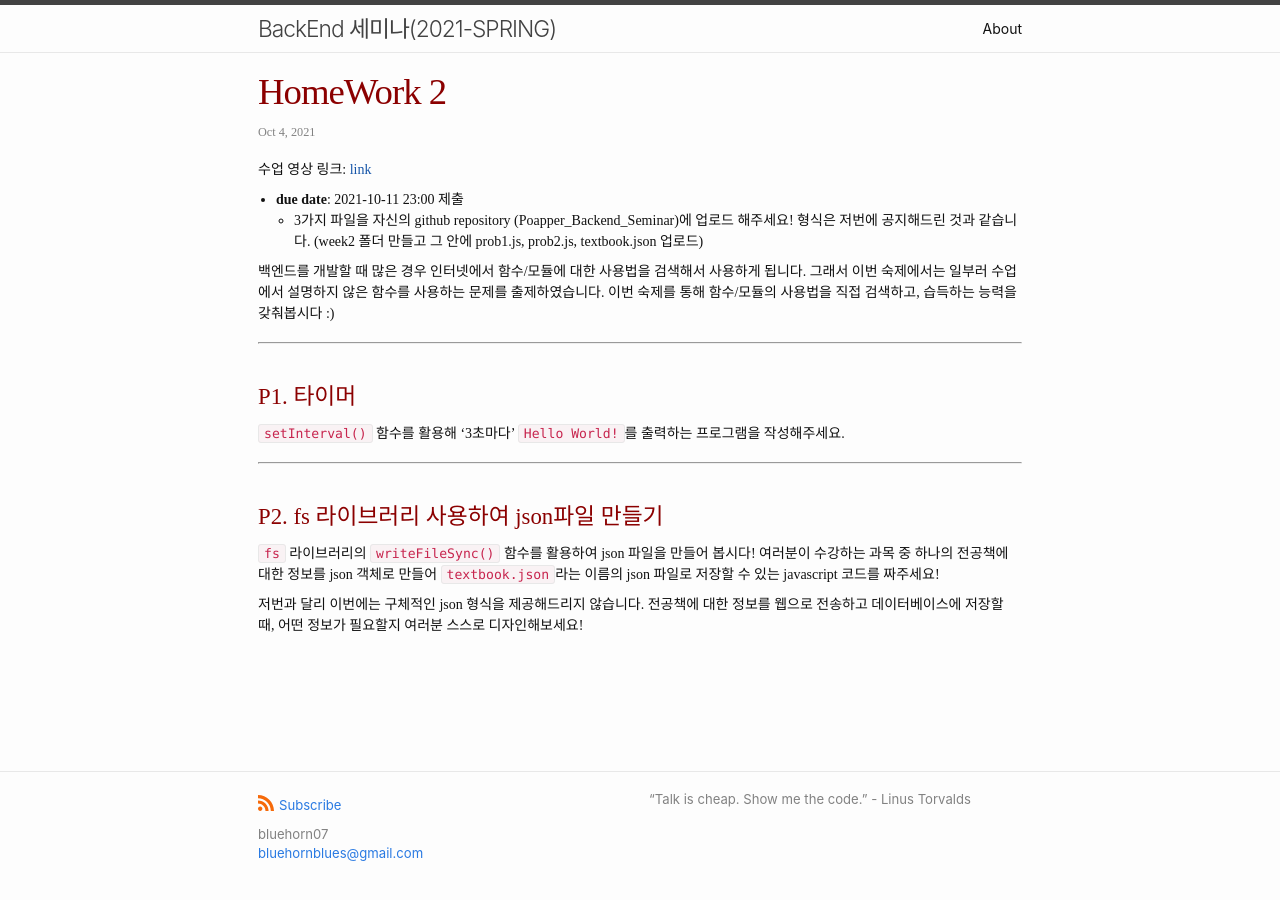
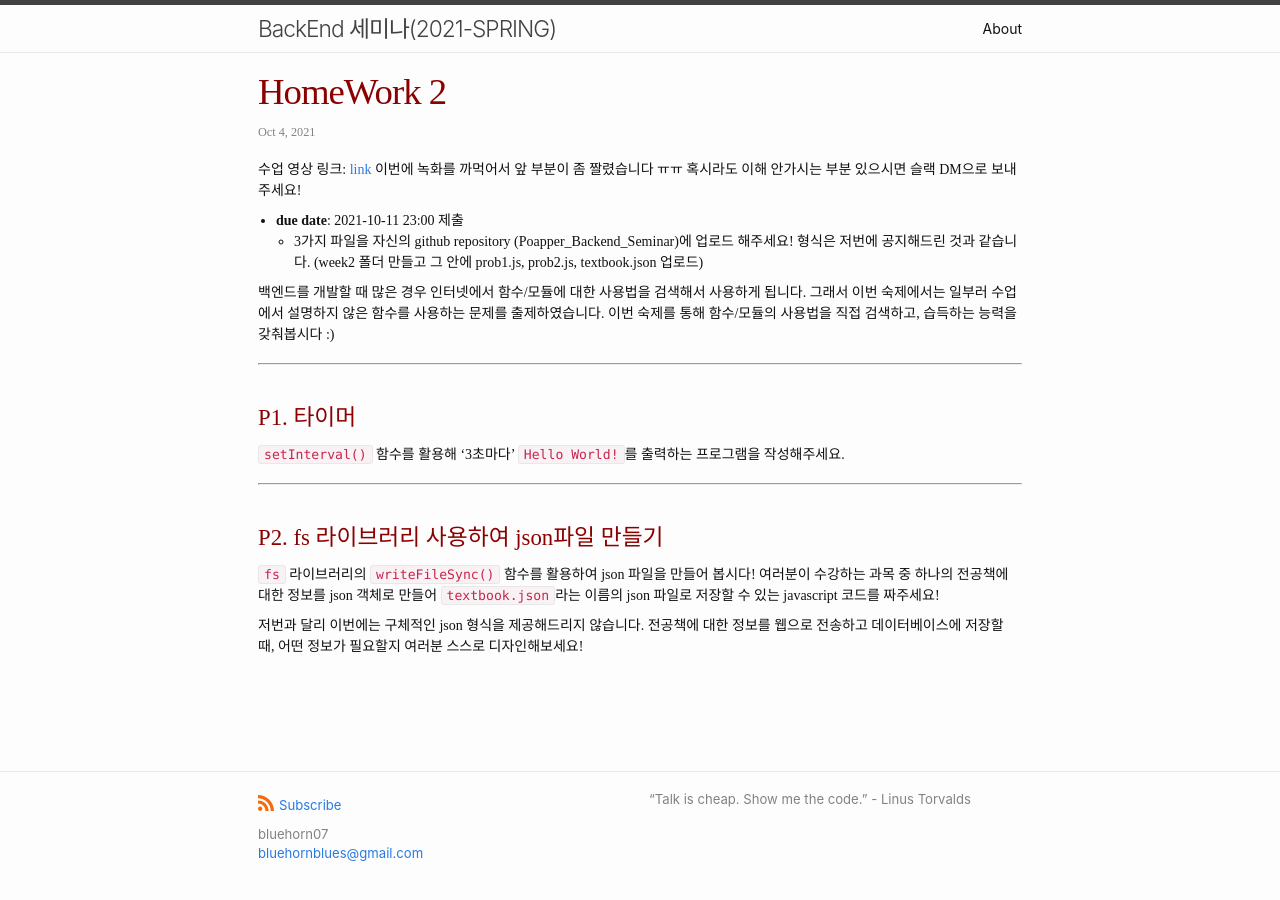
Before and after one commit to PoApper/backend-seminar, a Jekyll site: the page built from _posts/2020-10-17-HomeWork2.md, in a window 1280 px wide. Built offline with Jekyll 4.4.1, drawn with Linux system fonts in a browser that asks for light colours.

Commit message:
Update 2020-10-17-HomeWork2.md

```diff
--- a/_posts/2020-10-17-HomeWork2.md
+++ b/_posts/2020-10-17-HomeWork2.md
@@ -5,7 +5,7 @@ date: 20211004
 published: true
 ---
 
-수업 영상 링크: [link]()
+수업 영상 링크: [link](https://drive.google.com/file/d/1BBfyl7fc9JG-VhRVWRGJ_8qCQ_RJJ_1h/view?usp=sharing) 이번에 녹화를 까먹어서 앞 부분이 좀 짤렸습니다 ㅠㅠ 혹시라도 이해 안가시는 부분 있으시면 슬랙 DM으로 보내주세요!
 
 - **due date**: 2021-10-11 23:00
  제출
```
